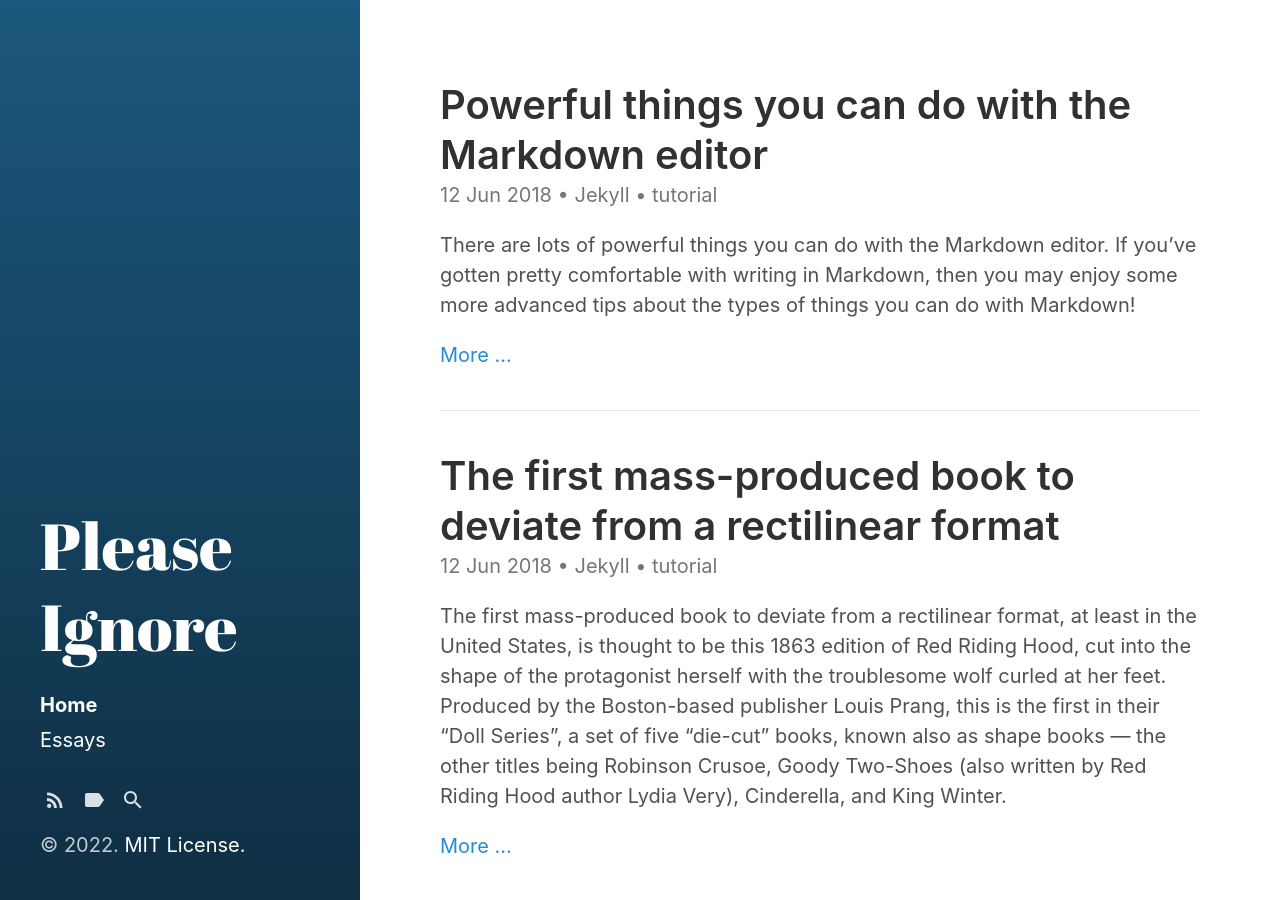
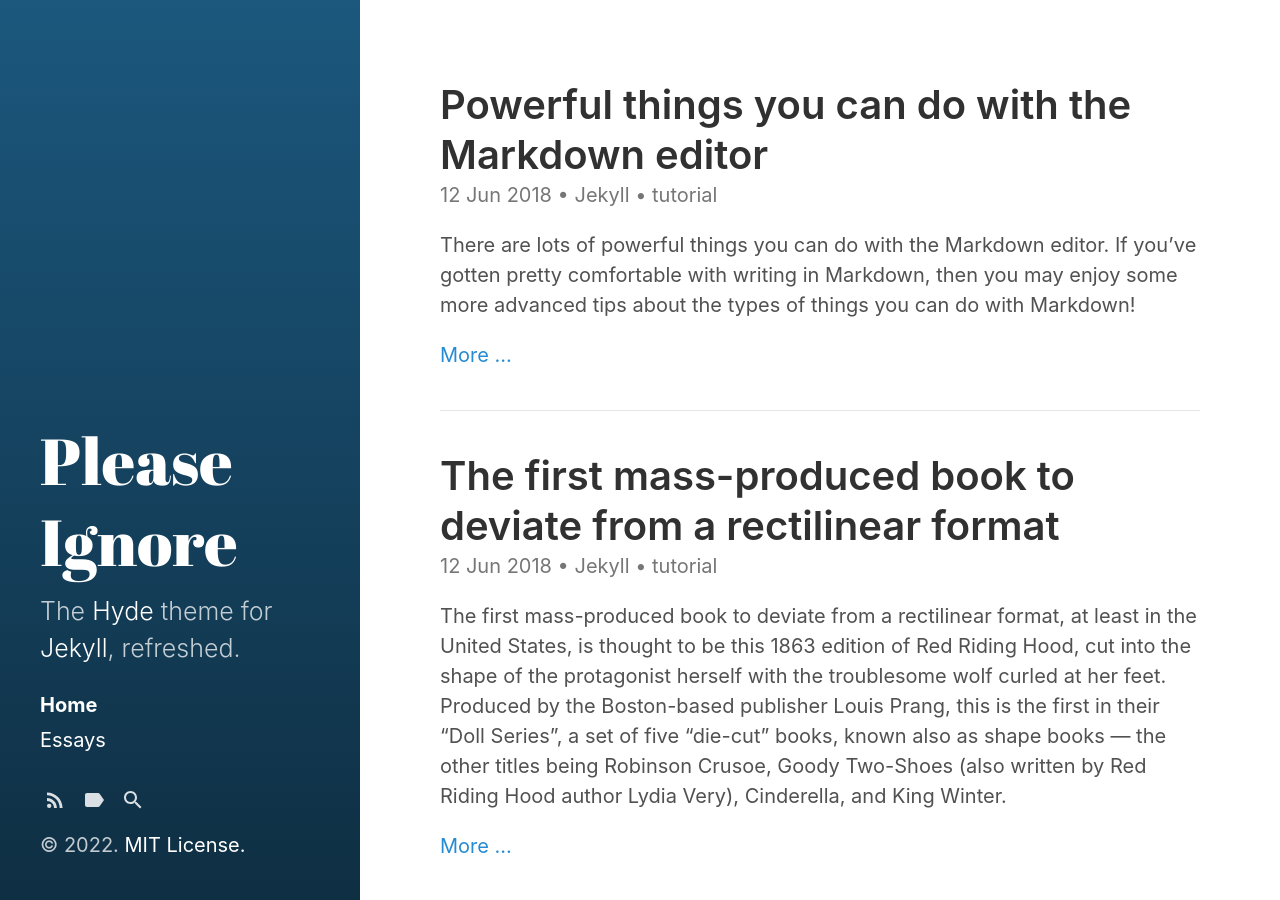
Before and after one commit to alfarzan/plsignore.com, a Jekyll site: the page built from index.html, in a window 1280 px wide and 900 px high. Built offline with Jekyll 4.4.1, drawn with Linux system fonts in a browser that asks for light colours; the list of posts is cut into pages by our own code.

Commit message:
Update _config.yml

```diff
--- a/_config.yml
+++ b/_config.yml
@@ -6,8 +6,8 @@ remote_theme: fongandrew/hydeout  # adding as per instructions here https://gith
 # Setup
 title:            Please Ignore
 tagline:          'Opinions, Essays, Hobbies.'
-# description:      'The <a href="http://hyde.getpoole.com" target="_blank">Hyde</a> theme for <a href="http://jekyllrb.com" target="_blank">Jekyll</a>, refreshed.'
-# url:              https://fongandrew.github.io
+description:      'The <a href="http://hyde.getpoole.com" target="_blank">Hyde</a> theme for <a href="http://jekyllrb.com" target="_blank">Jekyll</a>, refreshed.'
+url:              https://fongandrew.github.io
 baseurl:          '/'
                   # the optional subpath of your site, e.g. "/blog"
                   # NB: This applies to all pages in your Jekyll site.
```
